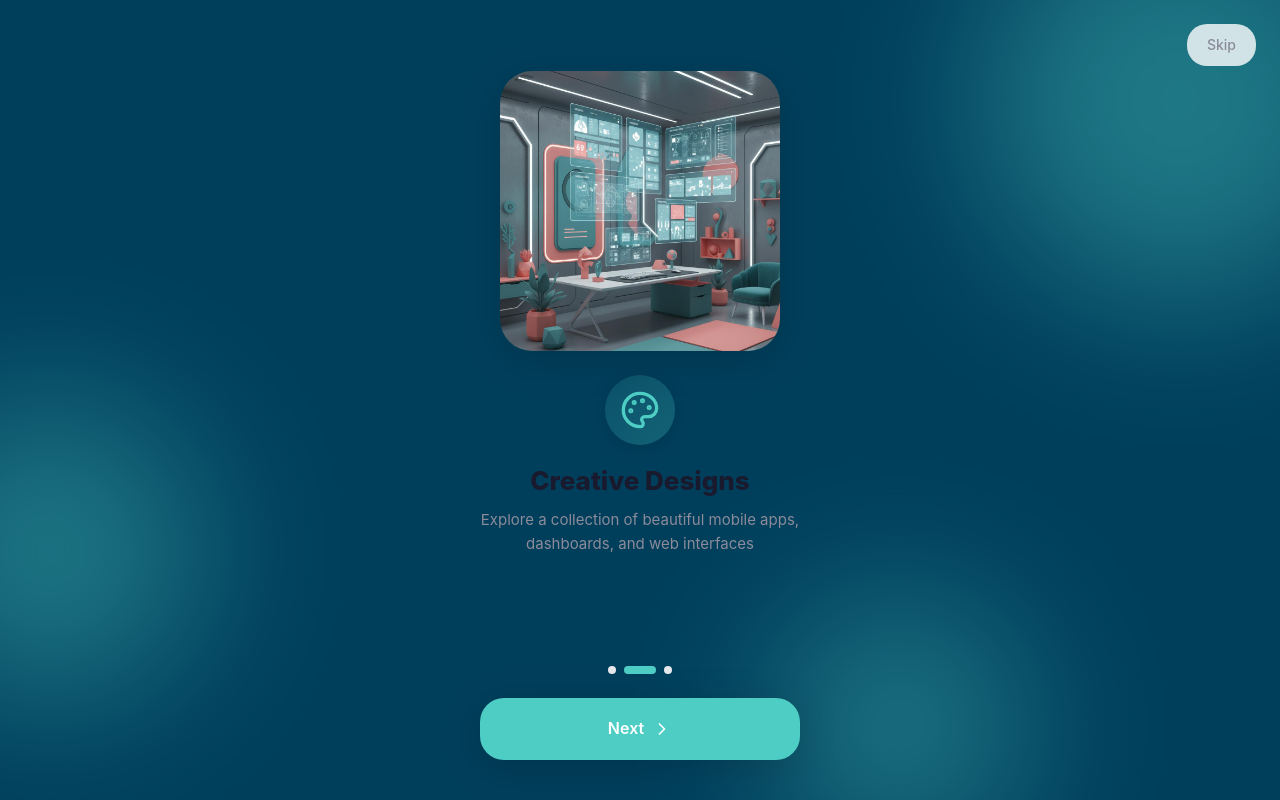
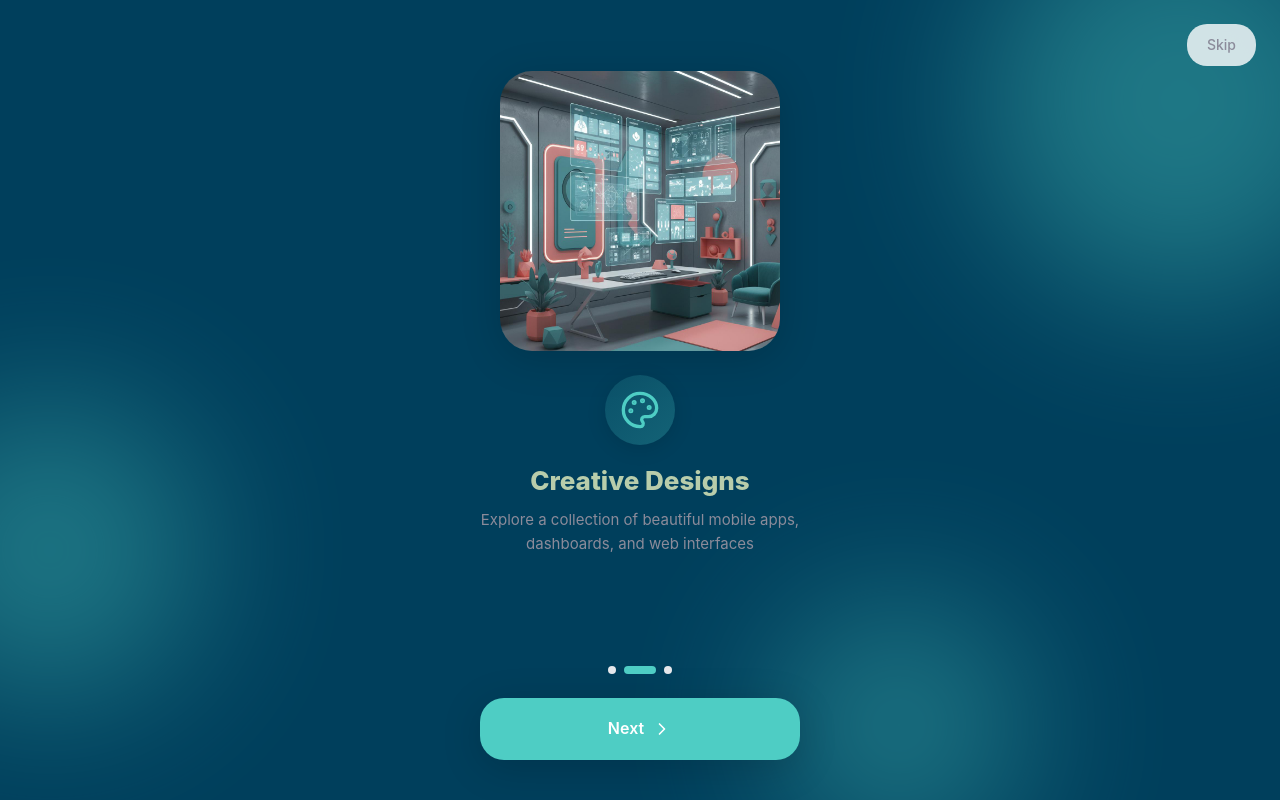
Before and after one commit to sureshapps/pf-app, a React (Vite) app: page / in a window 1280 px wide. Built offline with nearby package versions, Linux system fonts and the light colour scheme.

Commit message:
Update color variables and app container background

```diff
--- a/src/App.css
+++ b/src/App.css
@@ -12,7 +12,7 @@
   --accent: #A78BFA;
   --warning: #FBBF24;
   --dark: #2D2D3A;
-  --darker: #1a1a2e;
+  --darker: #b8cdab;
   --light: #003f5c;
   --lighter: #003f5c;
   --white: #FFFFFF;
@@ -67,7 +67,7 @@ body {
 /* ==================== APP CONTAINER ==================== */
 .app-container {
   min-height: 100vh;
-  background: linear-gradient(135deg, var(--light) 0%, #FFD4C4 50%, var(--lighter) 100%);
+  background: linear-gradient(135deg, var(--light) 0%, #00afaf 50%, var(--lighter) 100%);
   position: relative;
   overflow-x: hidden;
   transition: background 0.3s ease;
```
